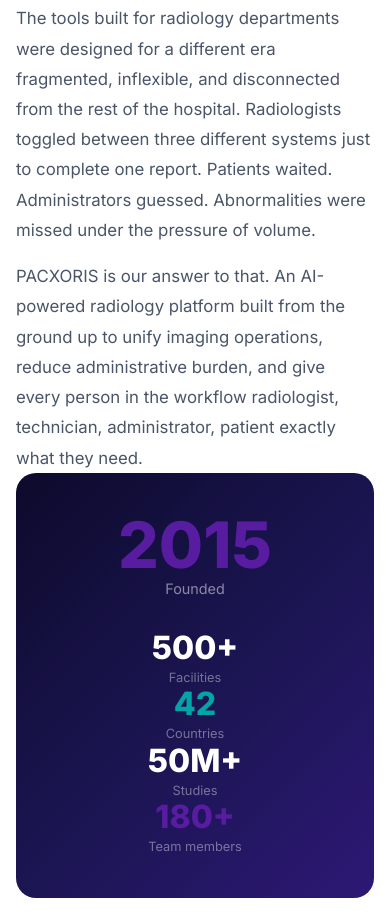
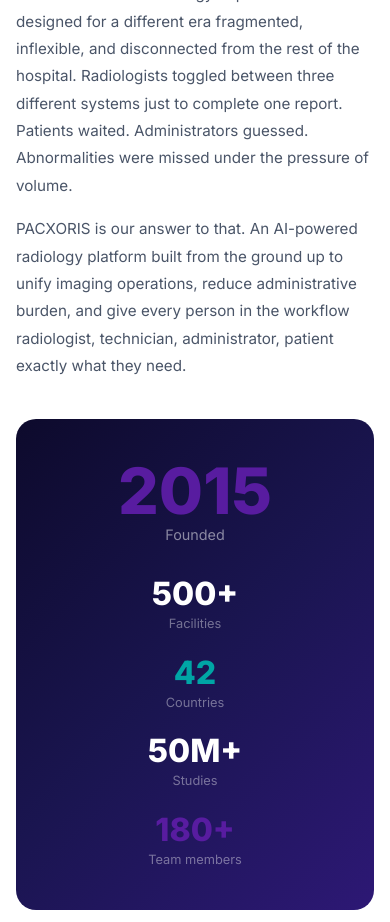
Before and after one commit to proveenyadav/Pacxoris-Website-main-2, a plain HTML site: page about.html in a window 390 px wide. Shown: the part 1442-2364 px from the top of the page. Drawn offline with Linux system fonts and the light colour scheme.

Commit message:
Update style.css

```diff
--- a/css/style.css
+++ b/css/style.css
@@ -2440,3 +2440,92 @@ padding:24px;
 }
 
 }
+
+/* ==================================================
+MISSION SECTION
+================================================== */
+
+.mission-grid{
+    display:grid;
+    grid-template-columns:1fr 1fr;
+    gap:80px;
+    align-items:center;
+}
+
+.mission-stats-box{
+    min-height:300px;
+}
+
+.mission-stats-grid{
+    display:grid;
+    grid-template-columns:1fr 1fr;
+    gap:24px;
+}
+
+
+/* ==========================================
+TABLET
+========================================== */
+
+@media (max-width:992px){
+
+    .mission-grid{
+        grid-template-columns:1fr;
+        gap:50px;
+    }
+
+}
+
+
+/* ==========================================
+MOBILE
+========================================== */
+
+@media (max-width:768px){
+
+    .mission-grid{
+        gap:40px;
+    }
+
+    .mission-grid h2{
+        font-size:2rem;
+        line-height:1.2;
+    }
+
+    .mission-grid p{
+        font-size:.95rem !important;
+        line-height:1.8 !important;
+    }
+
+    .mission-stats-box{
+        min-height:auto;
+        padding:32px 24px;
+    }
+
+    .mission-stats-grid{
+        gap:18px;
+    }
+
+}
+
+
+/* ==========================================
+SMALL PHONES
+========================================== */
+
+@media (max-width:480px){
+
+    .mission-grid h2{
+        font-size:1.7rem;
+    }
+
+    .mission-stats-grid{
+        grid-template-columns:1fr;
+        gap:22px;
+    }
+
+    .mission-stats-box{
+        padding:28px 20px;
+    }
+
+}
```
